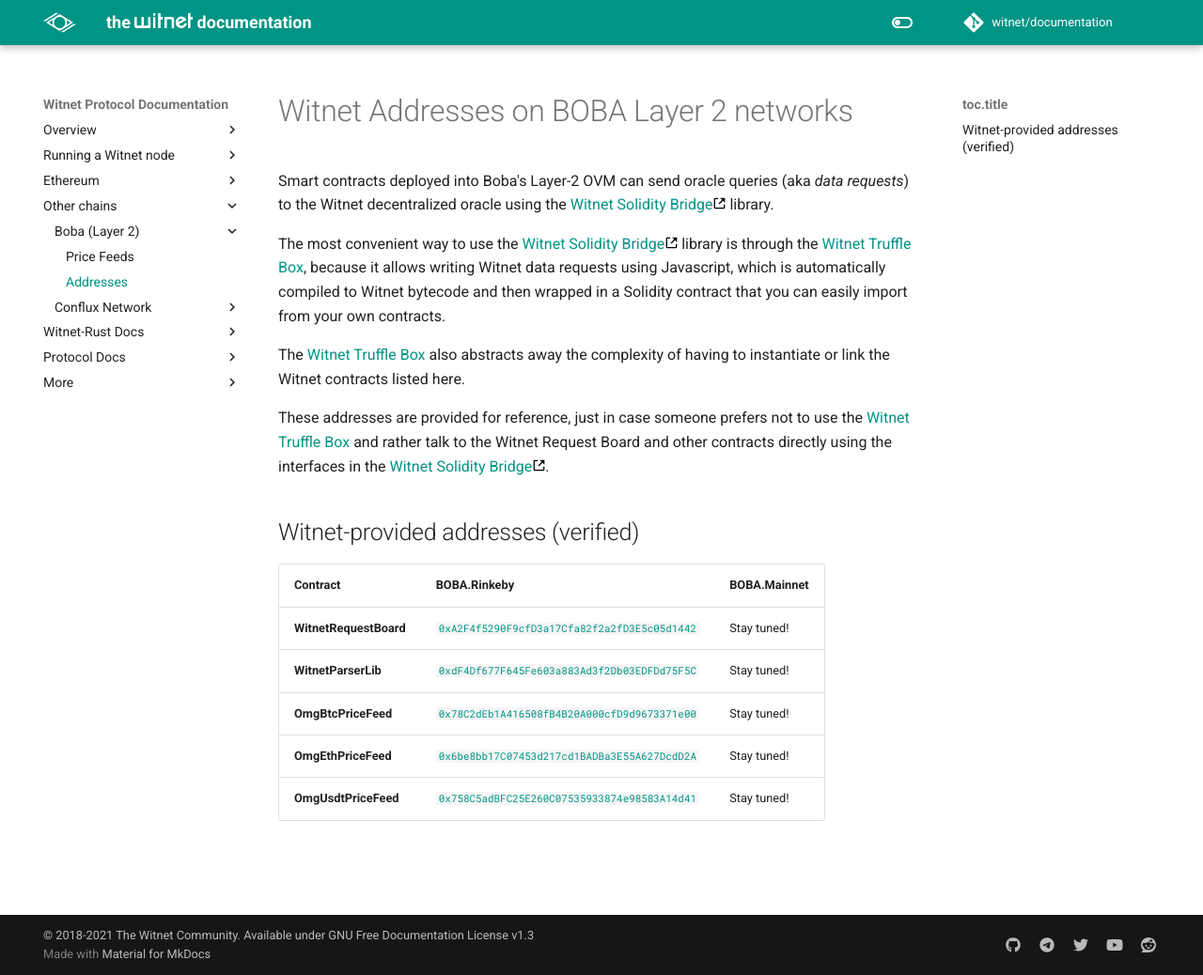
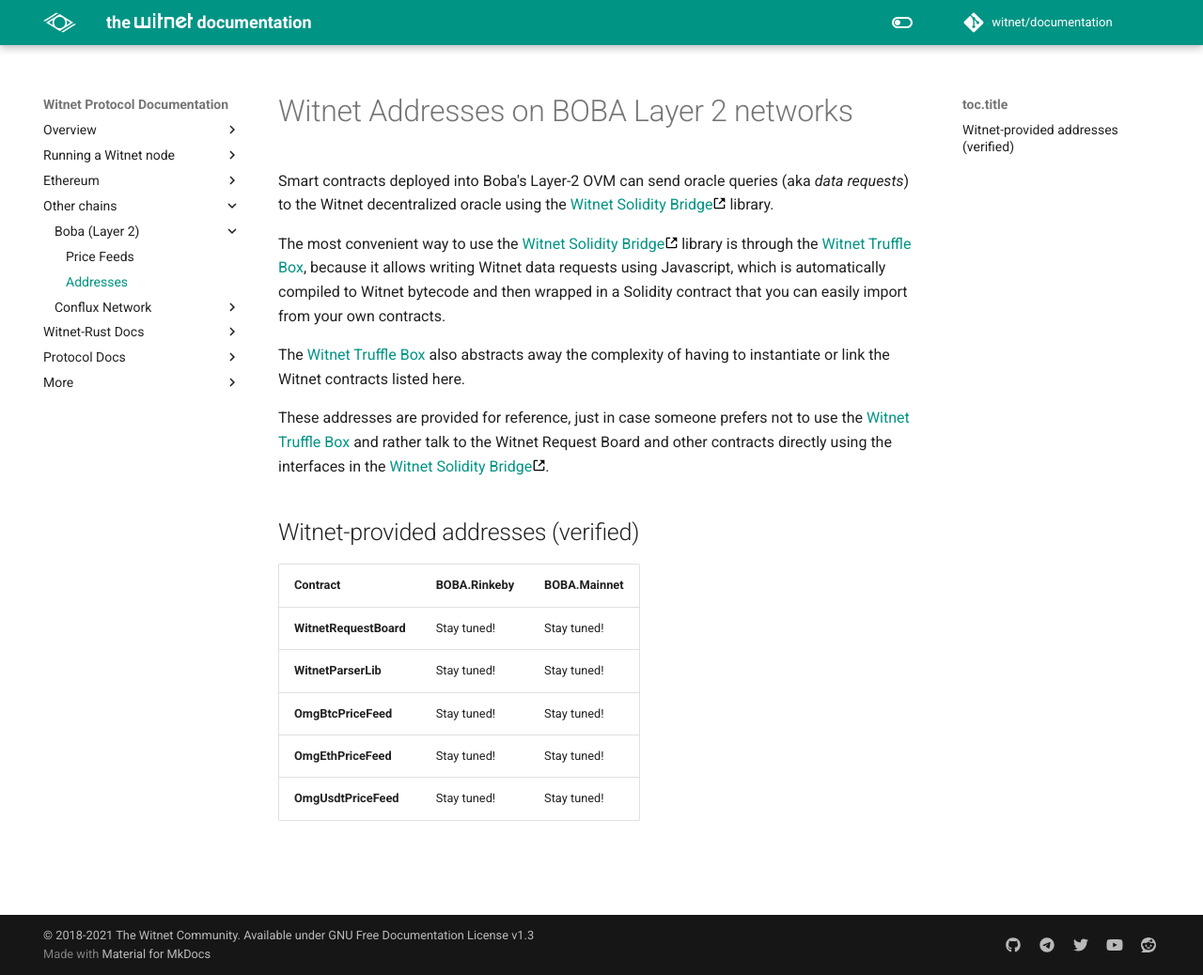
Before and after one commit to witnet/documentation, an MkDocs documentation site: the page built from docs/chains/boba/addresses.md, in a window 1280 px wide and 1038 px high. Shown: the whole window at 94% size. Built offline with MkDocs 1.6.1 and Material for MkDocs 9.7.7, drawn with Linux system fonts in a browser that asks for light colours; comment, search, counter and statistics services are not loaded.

```diff
--- a/docs/chains/boba/addresses.md
+++ b/docs/chains/boba/addresses.md
@@ -16,11 +16,11 @@ rather talk to the Witnet Request Board and other contracts directly using the i
 
 | Contract | BOBA.Rinkeby | BOBA.Mainnet |
 | :------- | :----------- | :----------- |
-| **WitnetRequestBoard** | [`0xA2F4f5290F9cfD3a17Cfa82f2a2fD3E5c05d1442`](https://blockexplorer.rinkeby.boba.network/address/0xA2F4f5290F9cfD3a17Cfa82f2a2fD3E5c05d1442/contracts) | Stay tuned!
-| **WitnetParserLib**  | [`0xdF4Df677F645Fe603a883Ad3f2Db03EDFDd75F5C`](https://blockexplorer.rinkeby.boba.network/address/0xdF4Df677F645Fe603a883Ad3f2Db03EDFDd75F5C/contracts) | Stay tuned!
-| **OmgBtcPriceFeed**  | [`0x78C2dEb1A416508fB4B20A000cfD9d9673371e00`](https://blockexplorer.rinkeby.boba.network/address/0x78C2dEb1A416508fB4B20A000cfD9d9673371e00/contracts) | Stay tuned!
-| **OmgEthPriceFeed**  | [`0x6be8bb17C07453d217cd1BADBa3E55A627DcdD2A`](https://blockexplorer.rinkeby.boba.network/address/0x6be8bb17C07453d217cd1BADBa3E55A627DcdD2A/contracts) | Stay tuned!
-| **OmgUsdtPriceFeed** | [`0x758C5adBFC25E260C07535933874e98583A14d41`](https://blockexplorer.rinkeby.boba.network/address/0x758C5adBFC25E260C07535933874e98583A14d41/contracts) | Stay tuned!
+| **WitnetRequestBoard** | Stay tuned! | Stay tuned!
+| **WitnetParserLib**  | Stay tuned!| Stay tuned!
+| **OmgBtcPriceFeed**  | Stay tuned! | Stay tuned!
+| **OmgEthPriceFeed**  | Stay tuned! | Stay tuned!
+| **OmgUsdtPriceFeed** | Stay tuned! | Stay tuned!
 
 [Witnet Solidity Bridge]: https://github.com/witnet/witnet-solidity-bridge
 [Witnet Truffle Box]: /try/use-from-ethereum
```
Also changed, not shown: docs/chains/boba/price-feeds.md (+5 -3 lines), docs/chains/conflux/addresses.md (+3 -3 lines), docs/chains/conflux/price-feeds.md (+3 -3 lines), docs/ethereum/addresses.md (+4 -4 lines), docs/ethereum/price-feeds.md (+2 -2 lines).
